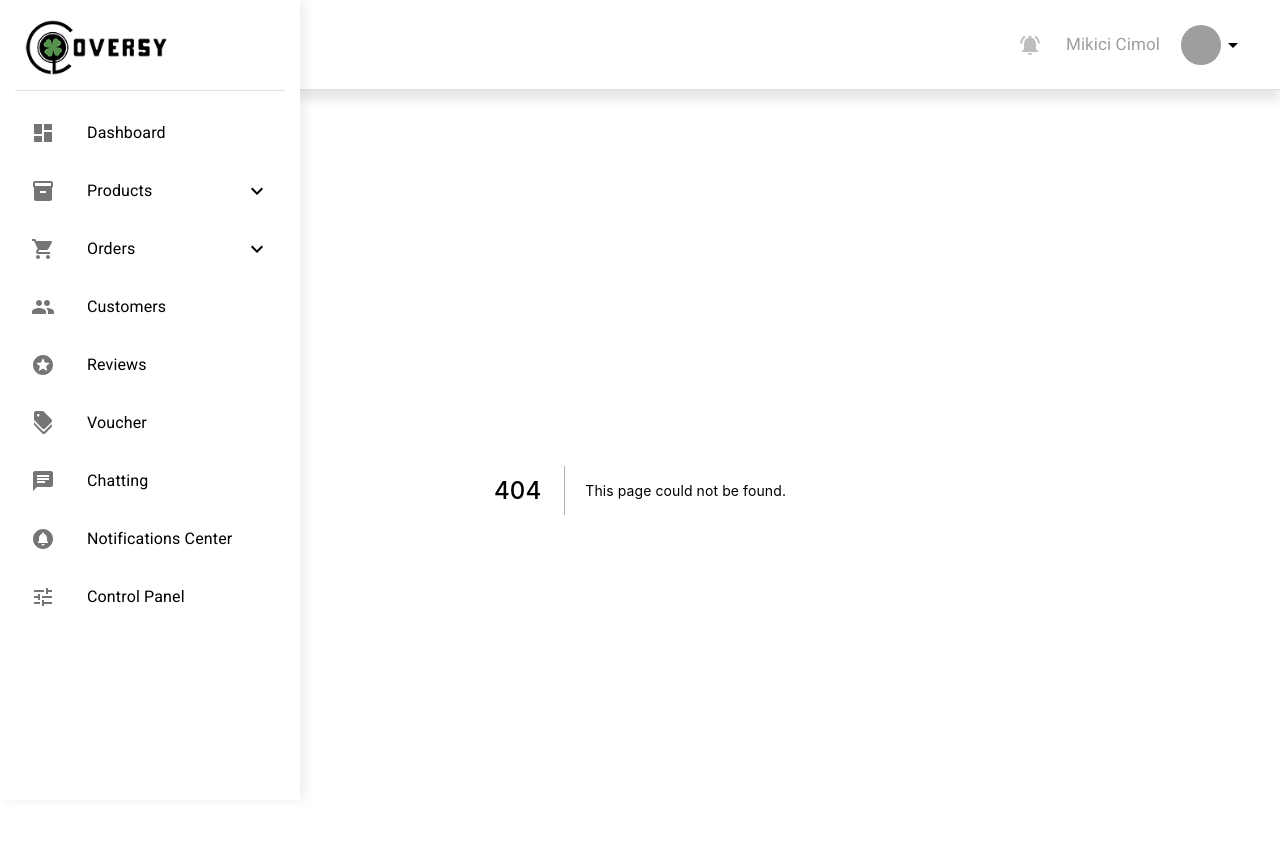
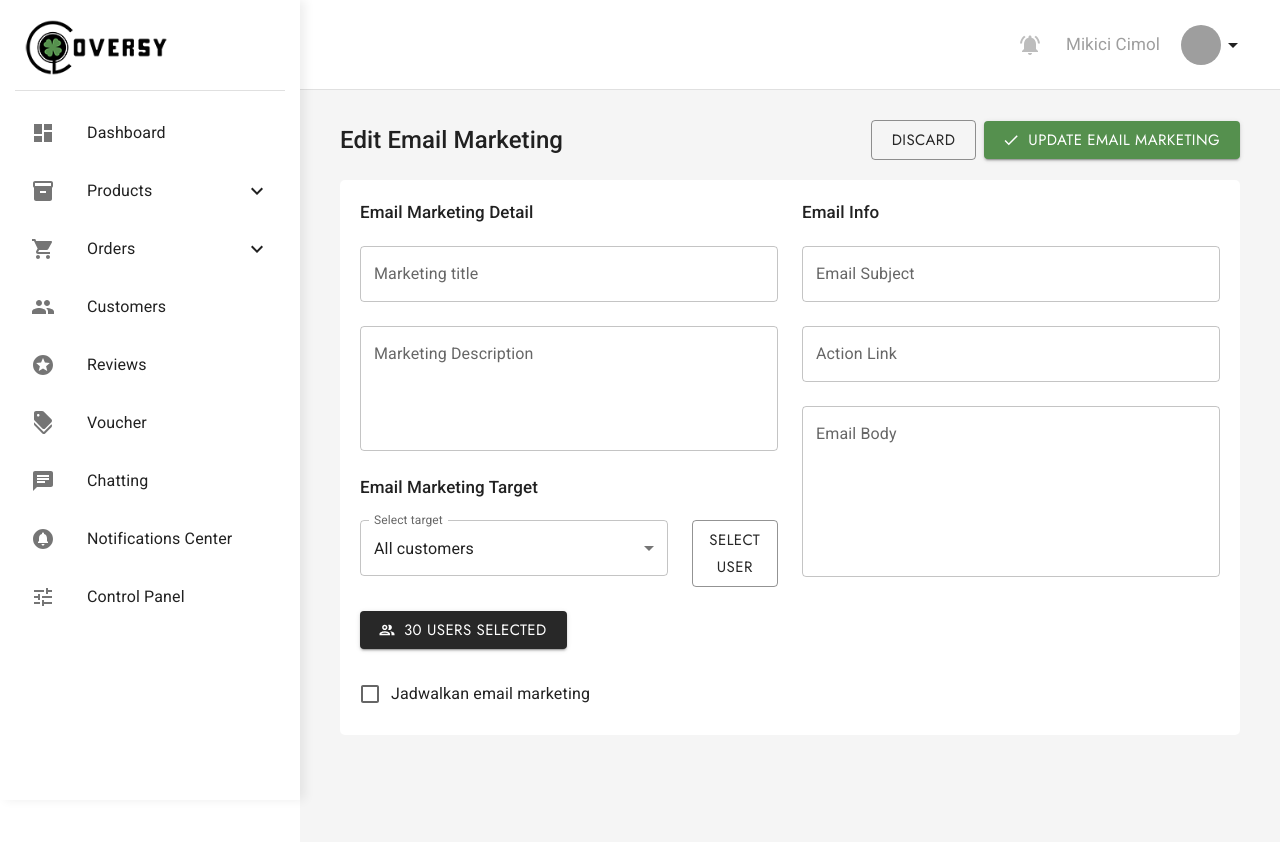
Before and after one commit to ericpeweh/cloversy-store-admin, a Next.js app: page /notifications/1/edit-email in a window 1280 px wide. Before the commit this address had no page. Shown: the top 842 px of the page. Built offline with nearby package versions, Linux system fonts and the light colour scheme; grey boxes are pictures that could not be loaded.

Commit message:
add Edit Notifications, Edit Email Marketing pages

```diff
--- /dev/null
+++ b/pages/notifications/[notificationId]/edit-email.tsx
@@ -0,0 +1,25 @@
+// Dependencies
+import type { NextPage } from "next";
+import Head from "next/head";
+
+// Components
+import MainWrapper from "../../../components/MainWrapper/MainWrapper";
+import EditEmailMarketing from "../../../parts/EditEmailMarketing/EditEmailMarketing";
+
+const EditEmailMarketingPage: NextPage = () => {
+	return (
+		<>
+			<Head>
+				<title>Edit Email Marketing | Cloversy Web Admin</title>
+				<meta name="description" content="Customize your shoes, be special!" />
+				<link rel="icon" href="/favicon.ico" />
+			</Head>
+
+			<MainWrapper>
+				<EditEmailMarketing />
+			</MainWrapper>
+		</>
+	);
+};
+
+export default EditEmailMarketingPage;
--- /dev/null
+++ b/parts/EditEmailMarketing/EditEmailMarketing.styles.ts
@@ -0,0 +1,18 @@
+// Dependencies
+import { styled } from "@mui/system";
+
+export const EditEmailMarketingContainer = styled("div")({});
+
+export const FormContainer = styled("form")({
+	mr: "-2.4rem",
+	backgroundColor: "#fff",
+	borderRadius: "0.5rem",
+	padding: "2rem",
+	marginTop: "2rem"
+});
+
+export const InputTitle = styled("h4")({
+	fontSize: "1.7rem",
+	fontWeight: 500,
+	marginBottom: "2rem"
+});
--- /dev/null
+++ b/parts/EditEmailMarketing/EditEmailMarketing.tsx
@@ -0,0 +1,131 @@
+// Dependencies
+import React, { useState } from "react";
+
+// Styles
+import {
+	EditEmailMarketingContainer,
+	FormContainer,
+	InputTitle
+} from "./EditEmailMarketing.styles";
+
+// Icons
+import DoneIcon from "@mui/icons-material/Done";
+import GroupOutlinedIcon from "@mui/icons-material/GroupOutlined";
+
+// Hooks
+import useModal from "../../hooks/useModal";
+
+// Components
+import { Grid, Stack } from "@mui/material";
+import Button from "../../components/Button/Button";
+import PageTitle from "../../components/PageTitle/PageTitle";
+import TextInput from "../../components/TextInput/TextInput";
+import SelectInput from "../../components/SelectInput/SelectInput";
+import Checkbox from "../../components/Checkbox/Checkbox";
+import DateTimePicker from "../../components/DateTimePicker/DateTimePicker";
+import UserPickerModal from "../../components/UserPickerModal/UserPickerModal";
+
+const EditEmailMarketing = () => {
+	const [scheduledEmailMarketing, setScheduledEmailMarketing] = useState<boolean>(false);
+
+	const {
+		isOpen: isSelectCustomerModalOpen,
+		openHandler: selectCustomerModalOpenHandler,
+		closeHandler: selectCustomerModalCloseHandler
+	} = useModal();
+
+	return (
+		<EditEmailMarketingContainer>
+			<UserPickerModal open={isSelectCustomerModalOpen} onClose={selectCustomerModalCloseHandler} />
+			<Stack direction="row" alignItems="center" justifyContent="space-between">
+				<PageTitle>Edit Email Marketing</PageTitle>
+				<Stack direction="row" alignItems="center" gap={1}>
+					<Button size="small" color="secondary" variant="outlined">
+						Discard
+					</Button>
+					<Button startIcon={<DoneIcon />} size="small" color="primary">
+						Update Email Marketing
+					</Button>
+				</Stack>
+			</Stack>
+			<FormContainer>
+				<Grid container spacing={3} alignItems="flex-start">
+					<Grid container item xs={6} spacing={3}>
+						<Grid item xs={12}>
+							<InputTitle>Email Marketing Detail</InputTitle>
+							<TextInput id="title" label="Marketing title" />
+						</Grid>
+						<Grid item xs={12}>
+							<TextInput
+								label="Marketing Description"
+								id="marketingNotification"
+								multiline
+								rows={4}
+							/>
+						</Grid>
+						<Grid item xs={12}>
+							<InputTitle>Email Marketing Target</InputTitle>
+							<Grid item container xs={12} spacing={3}>
+								<Grid item xs={9}>
+									<SelectInput
+										options={[
+											"All customers",
+											"Selected customers",
+											"Random 50",
+											"Random 100",
+											"Random 200",
+											"Random 300"
+										]}
+										value="All customers"
+										label="Select target"
+									/>
+								</Grid>
+								<Grid item xs={3}>
+									<Button
+										variant="outlined"
+										sx={{ height: "100%", width: "100%" }}
+										size="small"
+										onClick={selectCustomerModalOpenHandler}
+									>
+										Select User
+									</Button>
+								</Grid>
+								<Grid item xs={12}>
+									<Button size="small" startIcon={<GroupOutlinedIcon />}>
+										30 Users Selected
+									</Button>
+								</Grid>
+							</Grid>
+						</Grid>
+						<Grid item xs={12}>
+							<Checkbox
+								label="Jadwalkan email marketing"
+								checked={scheduledEmailMarketing}
+								onChange={setScheduledEmailMarketing}
+							/>
+						</Grid>
+						{scheduledEmailMarketing && (
+							<Grid item xs={12}>
+								<DateTimePicker label="Trigger Time" />
+							</Grid>
+						)}
+					</Grid>
+					<Grid container item xs={6} spacing={3}>
+						<Grid item xs={12}>
+							<InputTitle>Email Info</InputTitle>
+							<TextInput id="emailSubject" label="Email Subject" />
+						</Grid>
+						<Grid item xs={12}>
+							<TextInput id="actionLink" label="Action Link" />
+						</Grid>
+						<Grid item xs={12}>
+							<TextInput id="emailBody" label="Email Body" multiline rows={6} />
+						</Grid>
+					</Grid>
+				</Grid>
+			</FormContainer>
+		</EditEmailMarketingContainer>
+	);
+};
+
+export default EditEmailMarketing;
```
Also changed, not shown: pages/notifications/[notificationId]/edit-notif.tsx (added, +25 -0 lines), parts/EditNotification/EditNotification.styles.ts (added, +18 -0 lines), parts/EditNotification/EditNotification.tsx (added, +125 -0 lines).
